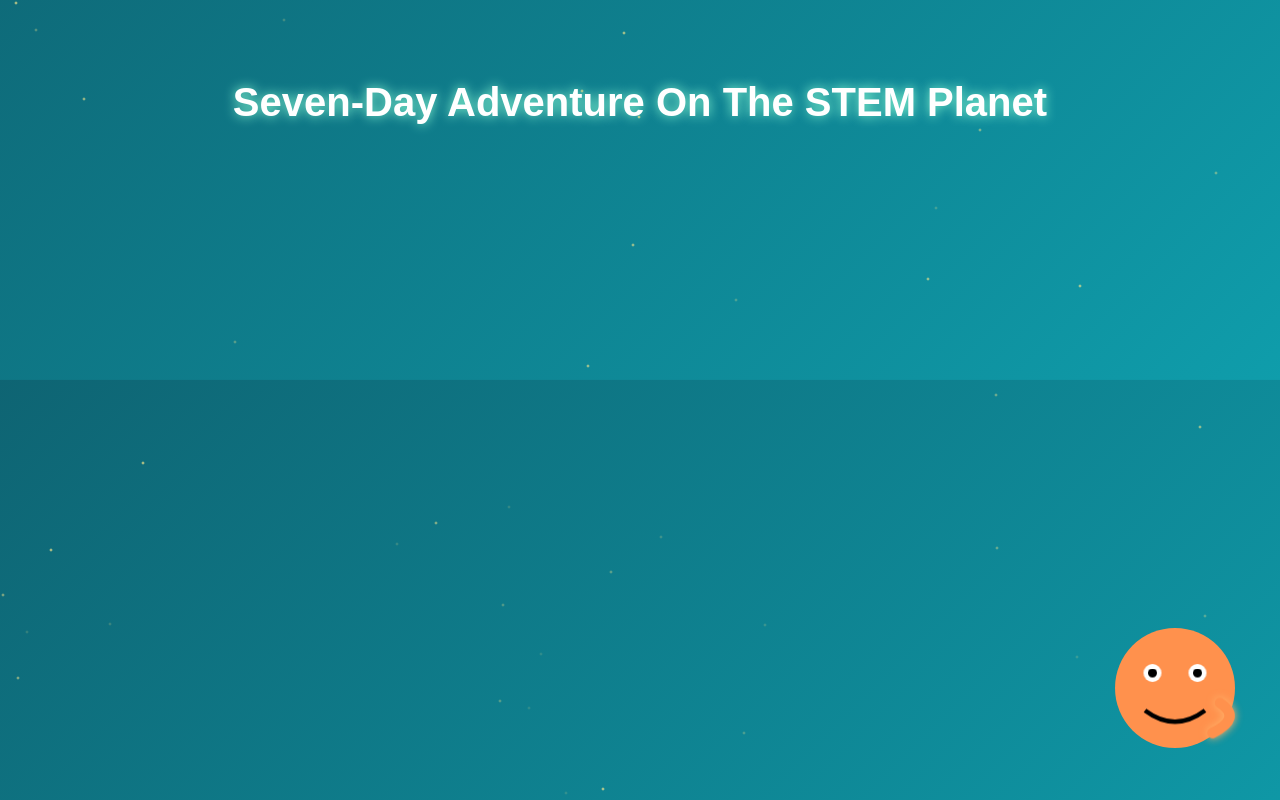
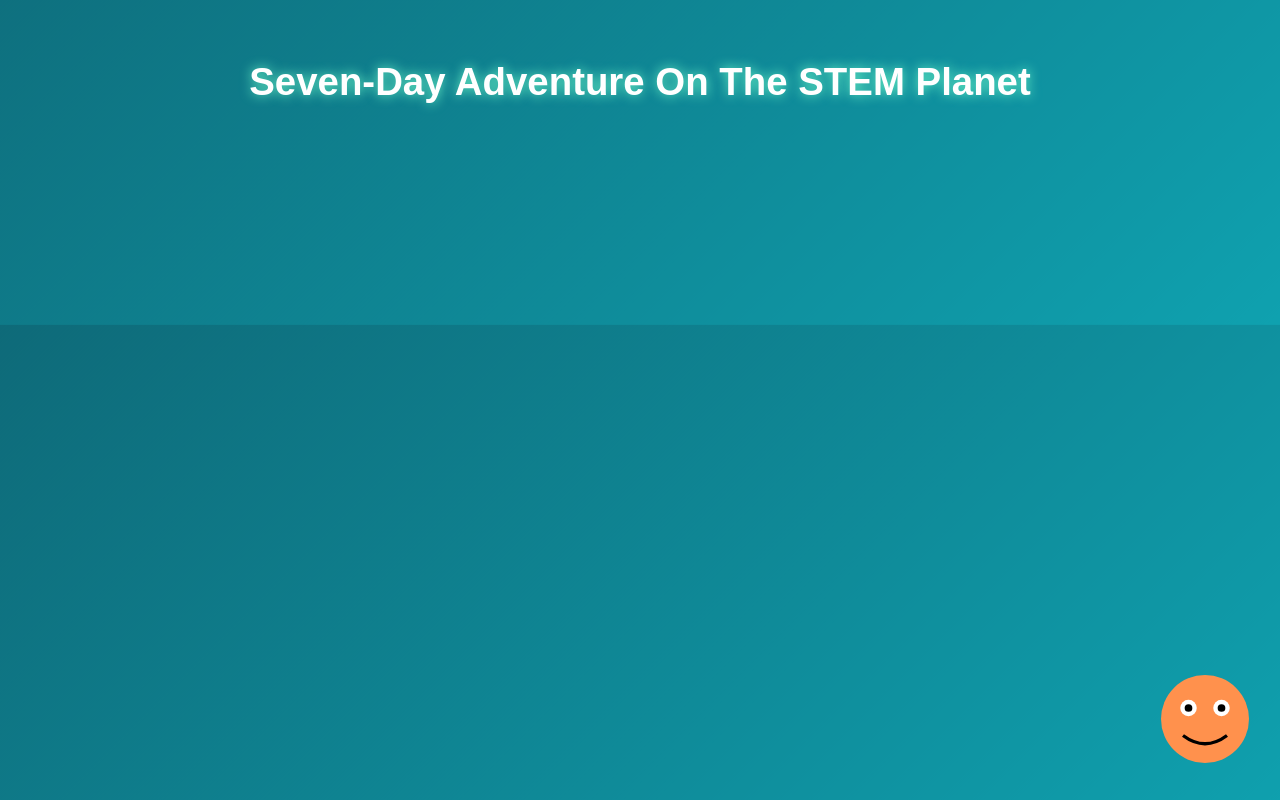
Before and after one commit to Luxinyi-wei/seven-day-adventure, a plain HTML site: page index.html in a window 1280 px wide. Drawn offline with Linux system fonts and the light colour scheme.

Commit message:
Add files via upload

```diff
--- a/index.html
+++ b/index.html
@@ -1,107 +1,55 @@
-
 <!DOCTYPE html>
 <html lang="en">
 <head>
-<meta charset="UTF-8" />
+<meta charset="UTF-8">
 <title>Seven-Day Adventure On The STEM Planet</title>
 <meta name="viewport" content="width=device-width, initial-scale=1.0">
-
 <style>
 body {
   margin:0;
-  overflow:hidden;
-  font-family: Arial, sans-serif;
-  background: linear-gradient(135deg, #0a2a43, #0e4d5c, #0fa3b1);
-  background-size: 400% 400%;
-  animation: bgMove 14s ease infinite;
+  font-family:Arial, sans-serif;
+  background:linear-gradient(135deg,#0a2a43,#0e4d5c,#0fa3b1);
+  background-size:400% 400%;
+  animation:bg 12s infinite;
+  color:white;
 }
-@keyframes bgMove {
+@keyframes bg {
   0%{background-position:0% 50%;}
   50%{background-position:100% 50%;}
   100%{background-position:0% 50%;}
 }
-
-/* soft yellow twinkling stars */
-.star {
-  position: absolute;
-  width: 4px;
-  height: 4px;
-  background: radial-gradient(circle, #ffe98a 0%, rgba(255,255,255,0) 70%);
-  border-radius: 50%;
-  animation: twinkle 3s ease-in-out infinite;
-  opacity: 0.8;
+h1{
+  text-align:center;
+  margin-top:60px;
+  font-size:2.4rem;
+  text-shadow:0 0 12px #6ef7c8;
 }
-@keyframes twinkle {
-  0%,100%{opacity:0.2;}
-  50%{opacity:1;}
+.fox{
+  position:fixed;
+  right:20px;
+  bottom:20px;
+  width:110px;
+  animation:float 4s ease-in-out infinite;
 }
-
-.title {
-  text-align:center;
-  color:white;
-  margin-top:80px;
-  font-size: 2.5rem;
-  text-shadow:0 0 12px #8fffd6;
-}
-
-/* animated fox */
-.fox {
-  position: fixed;
-  right: 30px;
-  bottom: 30px;
-  width: 150px;
-  animation: floatFox 4s ease-in-out infinite;
-}
-@keyframes floatFox {
+@keyframes float {
   0%{transform:translateY(0);}
-  50%{transform:translateY(-14px);}
+  50%{transform:translateY(-12px);}
   100%{transform:translateY(0);}
-}
-
-/* fox blinking */
-@keyframes blink {
-  0%, 90%, 100% { transform: scaleY(1); }
-  95% { transform: scaleY(0.05); }
-}
-
-.eye {
-  transform-origin: center;
-  animation: blink 6s infinite;
-}
-
-.tail-glow {
-  filter: drop-shadow(0 0 6px #ffb36b);
 }
 </style>
 </head>
+<body>
+<h1>Seven-Day Adventure On The STEM Planet</h1>
 
-<body>
-
-<h1 class="title">Seven-Day Adventure On The STEM Planet</h1>
-
-<!-- Animated Fox (SVG) -->
+<!-- simple placeholder fox -->
 <svg class="fox" viewBox="0 0 200 200">
-  <circle cx="100" cy="100" r="80" fill="#ff914d"/>
-  <circle class="eye" cx="70" cy="80" r="12" fill="white"/>
-  <circle class="eye" cx="130" cy="80" r="12" fill="white"/>
-  <circle cx="70" cy="80" r="6" fill="black"/>
-  <circle cx="130" cy="80" r="6" fill="black"/>
-  <path d="M60 130 Q100 160 140 130" stroke="black" stroke-width="6" fill="none"/>
-
-  <path class="tail-glow" d="M160 120 Q190 140 150 160" stroke="#ff914d" stroke-width="14" stroke-linecap="round" fill="none"/>
+<circle cx="100" cy="100" r="80" fill="#ff914d"/>
+<circle cx="70" cy="80" r="15" fill="white"/>
+<circle cx="130" cy="80" r="15" fill="white"/>
+<circle cx="70" cy="80" r="7" fill="black"/>
+<circle cx="130" cy="80" r="7" fill="black"/>
+<path d="M60 130 Q100 160 140 130" stroke="black" stroke-width="6" fill="none"/>
 </svg>
-
-<script>
-// Generate soft twinkling stars
-for (let i=0; i<40; i++){
-  let star = document.createElement('div');
-  star.className = 'star';
-  star.style.left = Math.random()*100 + 'vw';
-  star.style.top = Math.random()*100 + 'vh';
-  star.style.animationDuration = (3 + Math.random()*2) + 's';
-  document.body.appendChild(star);
-}
-</script>
 
 </body>
 </html>
```
